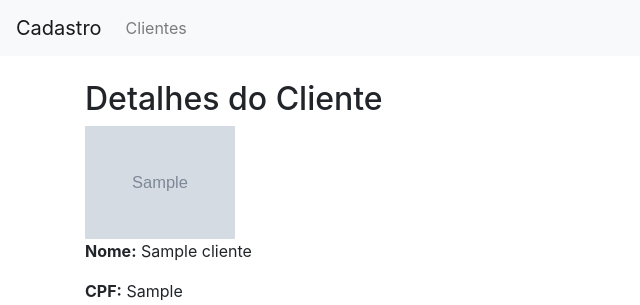
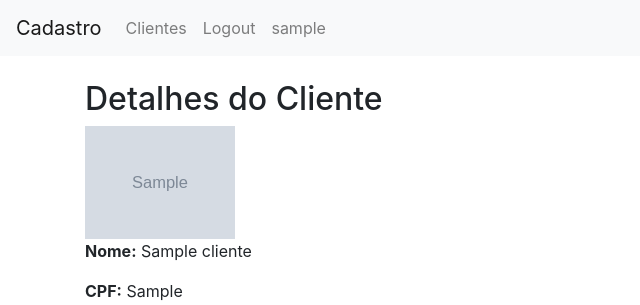
Before and after one commit to douglasinforj/clinica, a Django app: page /clientes/1/ in a window 1280 px wide. Shown: the top 305 px of the page, without its empty margins (0-640 px from the left). Run offline with Django 4.2, Linux system fonts and the light colour scheme; a user stored in the database is signed in; tables that the repository leaves empty hold one stand-in row (values such as "Sample post"); grey boxes marked "Sample" are stand-in pictures; some libraries are stand-ins or nearby versions.

Commit message:
Adicionando tag usuario logado

```diff
--- a/cadastros/templates/cadastros/base.html
+++ b/cadastros/templates/cadastros/base.html
@@ -1,3 +1,5 @@
+
+
 <!DOCTYPE html>
 <html lang="en">
 <head>
@@ -5,6 +7,7 @@
     <meta name="viewport" content="width=device-width, initial-scale=1.0">
     <title>{% block title %}Sistema de Cadastro{% endblock %}</title>
     <link href="https://maxcdn.bootstrapcdn.com/bootstrap/4.0.0/css/bootstrap.min.css" rel="stylesheet">
+
 </head>
 <body>
     <nav class="navbar navbar-expand-lg navbar-light bg-light">
@@ -16,6 +19,21 @@
             <ul class="navbar-nav mr-auto">
                 <li class="nav-item">
                     <a class="nav-link" href="{% url 'cliente_list' %}">Clientes</a>
+                </li>
+
+                <li class="nav-item">
+                    {% if user.is_authenticated %}
+                    <li class="nav-item">
+                        <a class="nav-link" href="{% url 'logout' %}">Logout</a>
+                    </li>
+
+                        <li class="nav-item">
+                            <span class="nav-link">{{ user.username }}</span>
+                        </li>
+
+                    {% else %}
+                        <a class="nav-link" href="{% url 'login' %}">Login</a>
+                    {% endif %}
                 </li>
 
             </ul>
```
